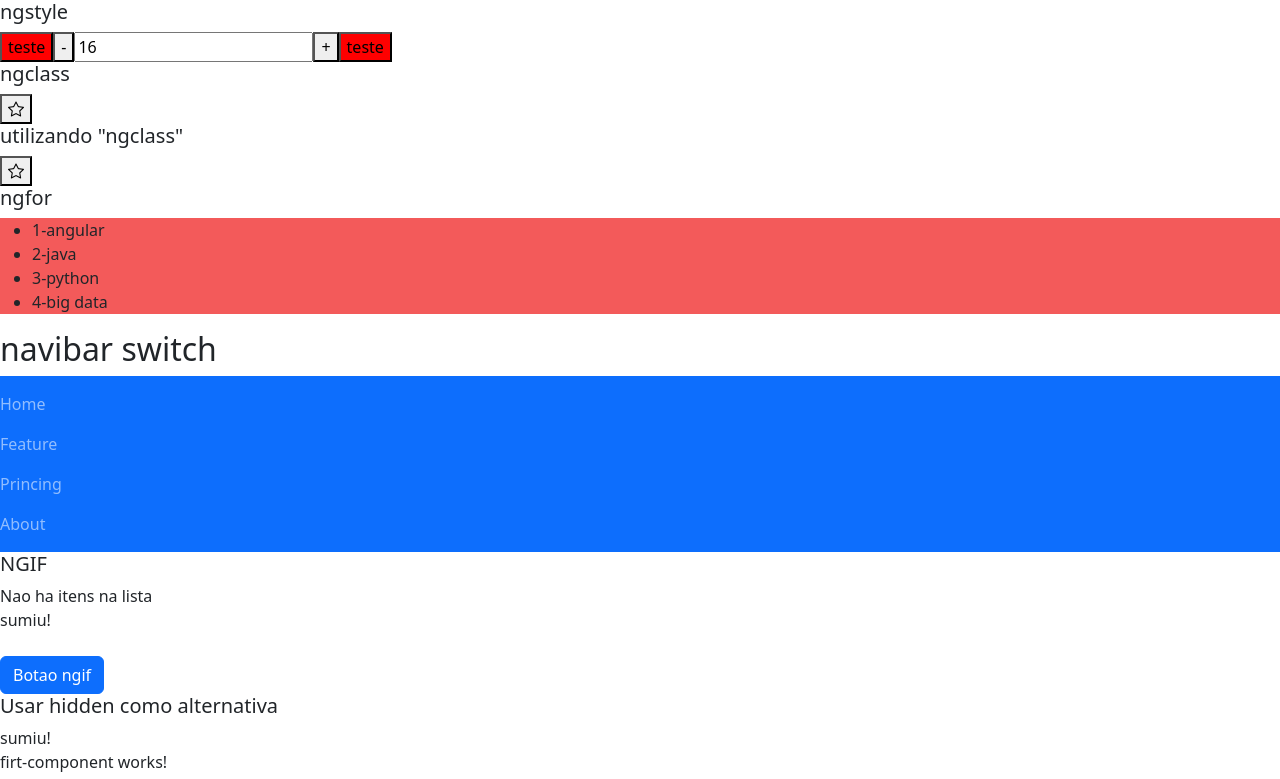
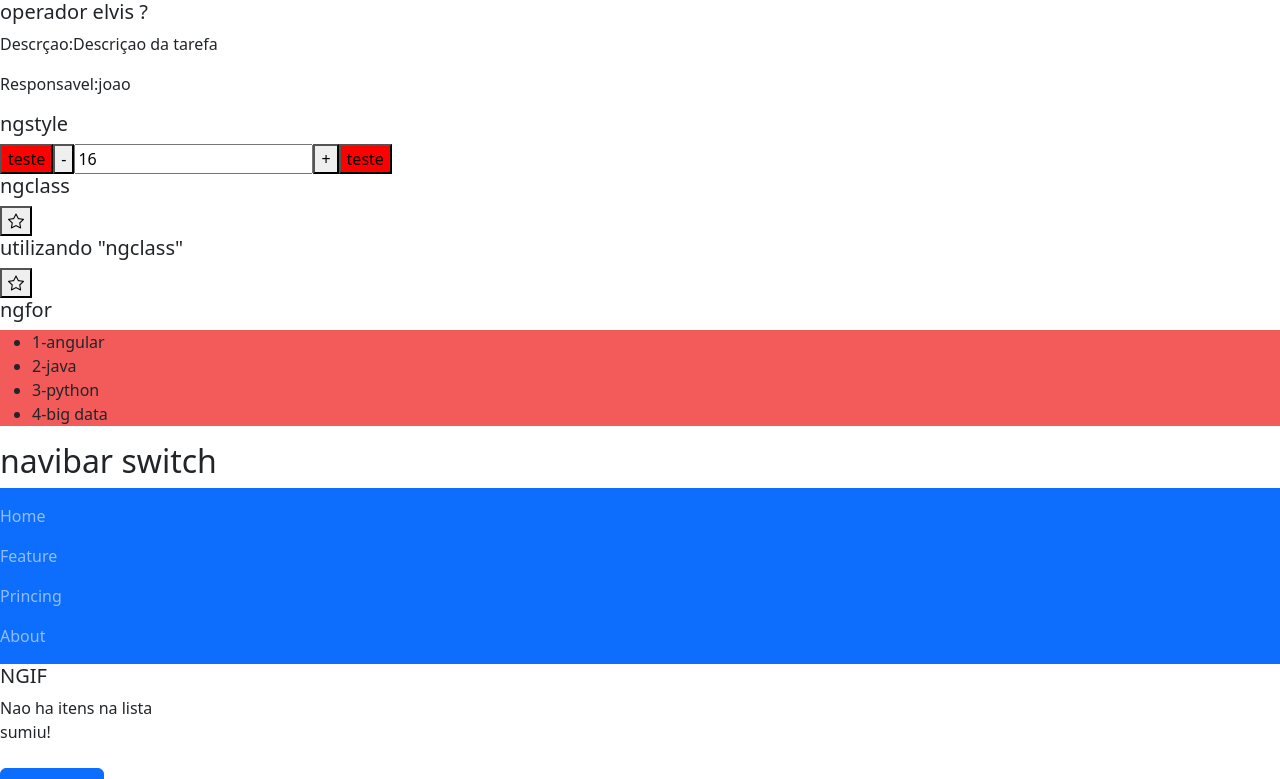
Before and after one commit to Joaocastro20/Angular, an Angular app: page / in a window 1280 px wide. Shown: the top 779 px of the page. Built offline with nearby package versions, Linux system fonts and the light colour scheme.

Commit message:
adcionar elvis

```diff
--- a/src/app/app.component.html
+++ b/src/app/app.component.html
@@ -1,3 +1,4 @@
+<app-operador-elvis></app-operador-elvis>
 <app-diretiva-ngstyle></app-diretiva-ngstyle>
 <app-diretiva-ngclass></app-diretiva-ngclass>
 <app-diretiva-ngfor></app-diretiva-ngfor>
--- a/src/app/app.module.ts
+++ b/src/app/app.module.ts
@@ -18,6 +18,7 @@ import { DiretivaNgswitchComponent } from './diretiva-ngswitch/diretiva-ngswitch
 import { DiretivaNgforComponent } from './diretiva-ngfor/diretiva-ngfor.component';
 import { DiretivaNgclassComponent } from './diretiva-ngclass/diretiva-ngclass.component';
 import { DiretivaNgstyleComponent } from './diretiva-ngstyle/diretiva-ngstyle.component';
+import { OperadorElvisComponent } from './operador-elvis/operador-elvis.component';
 
 
 @NgModule({
@@ -32,7 +33,8 @@ import { DiretivaNgstyleComponent } from './diretiva-ngstyle/diretiva-ngstyle.co
     DiretivaNgswitchComponent,
     DiretivaNgforComponent,
     DiretivaNgclassComponent,
-    DiretivaNgstyleComponent
+    DiretivaNgstyleComponent,
+    OperadorElvisComponent
   ],
   imports: [
     BrowserModule,
--- /dev/null
+++ b/src/app/operador-elvis/operador-elvis.component.html
@@ -0,0 +1,3 @@
+<h5>operador elvis ?</h5>
+<p>Descrçao:{{tarefa.desc}}</p>
+<p>Responsavel:{{tarefa.responsavel != null ? tarefa.responsavel.nome : ''}}</p>
--- /dev/null
+++ b/src/app/operador-elvis/operador-elvis.component.ts
@@ -0,0 +1,21 @@
+import { Component, OnInit } from '@angular/core';
+
+@Component({
+  selector: 'app-operador-elvis',
+  templateUrl: './operador-elvis.component.html',
+  styleUrls: ['./operador-elvis.component.css']
+})
+export class OperadorElvisComponent implements OnInit {
+
+  tarefa: any={
+    desc: 'Descriçao da tarefa',
+    responsavel: {nome:'joao'}
+    }
+
+
+  constructor() { }
+
+  ngOnInit(): void {
+  }
+
+}
```
Also changed, not shown: src/app/operador-elvis/operador-elvis.component.css (added), 1 other file (tests, documents, lock files or other folders).
